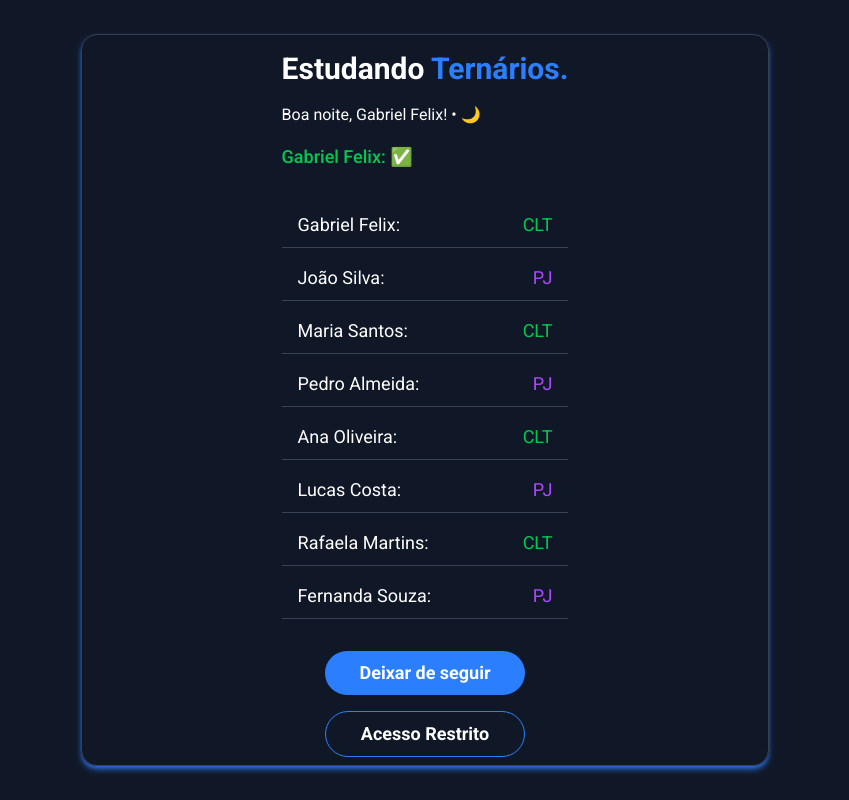
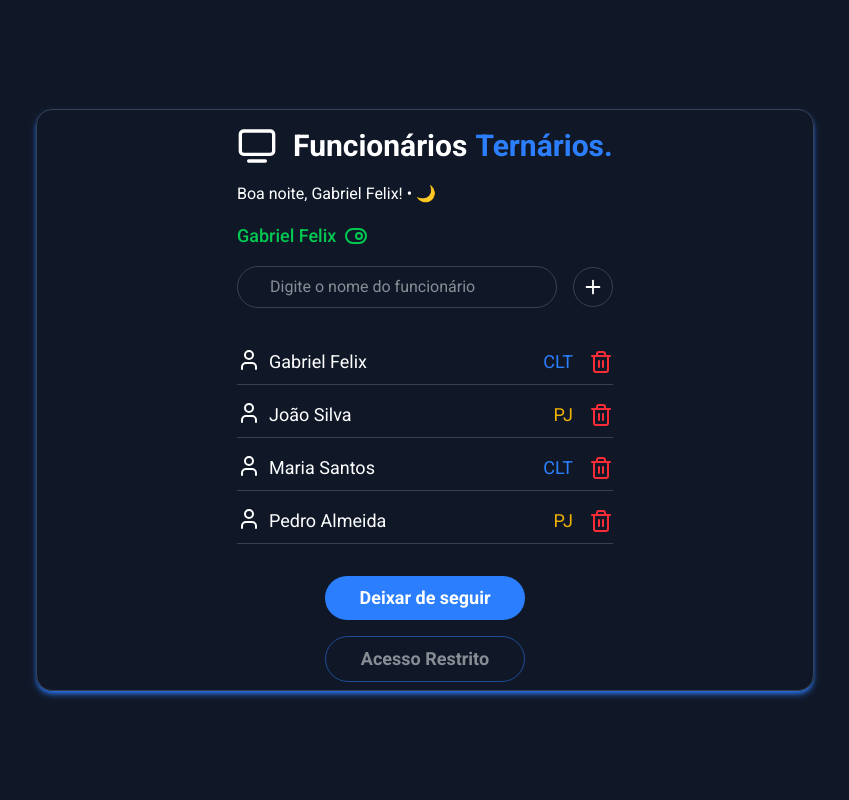
Before and after one commit to GabrielFelix22/estudando-ternario, a React (Vite) app: page / in a window 1280 px wide. Shown: the whole page, without its empty margins (215-1064 px from the left). Built offline with nearby package versions, Linux system fonts and the light colour scheme.

Commit message:
commit inclusao de icons da biblioteca lucide react, adicionando input e button para adicionar um novo funcionário e incluindo trash para exclusao de funcionário.

```diff
--- a/package.json
+++ b/package.json
@@ -11,6 +11,8 @@
   },
   "dependencies": {
     "@tailwindcss/vite": "^4.1.11",
+    "lucide": "^0.525.0",
+    "lucide-react": "^0.525.0",
     "react": "^19.1.0",
     "react-dom": "^19.1.0",
     "tailwindcss": "^4.1.11"
--- a/src/App.jsx
+++ b/src/App.jsx
@@ -1,19 +1,35 @@
 import './App.css';
 import { useEffect, useState } from 'react';
+import { TvMinimal, User, ToggleLeft, ToggleRight, Plus, Trash2 } from 'lucide-react';
 
 function App() {
   const [seguindo, setSeguindo] = useState(true);
   const [isLoading, setIsLoading] = useState(true);
-  const funcionarios = [
+  const [novoNome, setNovoNome] = useState('');
+  const [funcionarios, setFuncionarios] = useState([
     { nome: 'Gabriel Felix', tipo: 'CLT' },
     { nome: 'João Silva', tipo: 'PJ' },
     { nome: 'Maria Santos', tipo: 'CLT' },
     { nome: 'Pedro Almeida', tipo: 'PJ' },
-    { nome: 'Ana Oliveira', tipo: 'CLT' },
-    { nome: 'Lucas Costa', tipo: 'PJ' },
-    { nome: 'Rafaela Martins', tipo: 'CLT' },
-    { nome: 'Fernanda Souza', tipo: 'PJ' },
-  ];
+    // { nome: 'Ana Oliveira', tipo: 'CLT' },
+    // { nome: 'Lucas Costa', tipo: 'PJ' },
+    // { nome: 'Rafaela Martins', tipo: 'CLT' },
+    // { nome: 'Fernanda Souza', tipo: 'PJ' },
+  ])
+
+  const handleAdicionar = () => {
+    if (novoNome.trim()) {
+      setFuncionarios([...funcionarios, { nome: novoNome, tipo: 'CLT' }]);
+    }
+
+    setNovoNome('');
+  }
+
+  const handleRemover = (usuario) => {
+    const novosFuncionarios = funcionarios.filter((funcionario) => funcionario.nome !== usuario)
+
+    setFuncionarios(novosFuncionarios)
+  }
 
   const usuario = {
     nome: 'Gabriel Felix',
@@ -27,7 +43,7 @@ function App() {
   };
 
   const hora = new Date().getHours();
-  const emoji = hora < 12 ? '🌞' : hora < 18 ? '😐' : '🌙';
+  const emoji = hora < 12 ? '🌞' : hora < 18 ? '😁' : '🌙';
 
   useEffect(() => {
     const timer = setTimeout(() => setIsLoading(false), 2000);
@@ -39,36 +55,57 @@ function App() {
     <div className="min-h-screen flex flex-col items-center justify-center gap-4 bg-gray-900 text-white container-app p-4">
       <div className="flex flex-col gap-4 border border-gray-700 py-2 px-50 rounded-2xl shadow-md shadow-blue-500/80">
         <h1 className="text-3xl font-bold mt-2">
-          Estudando <span className="text-blue-500">Ternários.</span>
+          <div className="flex items-center gap-2 space-x-2">
+          <TvMinimal className='w-10 h-10'/>
+          Funcionários <span className="text-blue-500">Ternários.</span>
+          </div>
         </h1>
         <p>
           {`${hora < 12 ? 'Bom dia' : hora < 18 ? 'Boa tarde' : 'Boa noite'}, ${usuario.nome}!`}{' '}
           • {emoji}
         </p>
-        <p
+        <div
           className={`font-medium text-lg ${usuario.online ? 'text-green-500' : 'text-red-500'}`}
         >
-          {usuario.nome}: {usuario.ativo ? '✅' : '❌'}
-        </p>
+          <div className='flex items-center gap-2'>
+           <span> {usuario.nome}</span>
+           {usuario.ativo ? (
+            <ToggleRight className="w-6 h-6 text-green-500" />
+           ) : (
+            <ToggleLeft className="w-6 h-6 text-red-500" />
+           )}
+          </div>
+        </div>
+        <div className='flex items-center gap-4'>
+        <input type="text" value={novoNome} onChange={(e) => setNovoNome(e.target.value)} placeholder="Digite o nome do funcionário" className="border border-gray-700 py-2 px-8 rounded-full w-80" />
+        <Plus onClick={handleAdicionar} className="w-10 h-10 cursor-pointer border border-gray-700 p-2 rounded-full" />
+        </div>
         {isLoading ? (
           <p className="text-lg text-white">Carregando funcionarios...</p>
         ) : (
           <ul className="flex flex-col gap-2 mt-4 text-lg">
             {funcionarios.map((funcionario) => (
+
               <li
                 key={funcionario.nome}
-                className="flex justify-between w-full gap-1 border-b border-gray-700 py-2 px-4"
+                className="flex justify-between w-full border-b border-gray-700 py-2"
               >
-                {`${funcionario.nome}:`}
+                <div className='flex gap-2'>
+                  <User />
+                  {`${funcionario.nome}`}
+                </div>
+                <div className='flex items-center gap-4'>
                 <span
                   className={
                     funcionario.tipo === 'CLT'
-                      ? 'text-green-500'
-                      : 'text-purple-500'
+                      ? 'text-blue-500'
+                      : 'text-yellow-500'
                   }
                 >
                   {funcionario.tipo}
                 </span>
+                <Trash2 className='w-6 h-6 text-red-500 hover:text-red-700 cursor-pointer' onClick={() => handleRemover(funcionario.nome)}/>
+                </div>
               </li>
             ))}
             <button
@@ -86,7 +123,7 @@ function App() {
               ${
                 admin.permissao === 'admin'
                   ? 'hover:bg-blue-400/30 cursor-pointer'
-                  : 'cursor-not-allowed'
+                  : 'cursor-not-allowed opacity-50'
               }
             `}
             >
```
Also changed, not shown: 1 other file (tests, documents, lock files or other folders).
